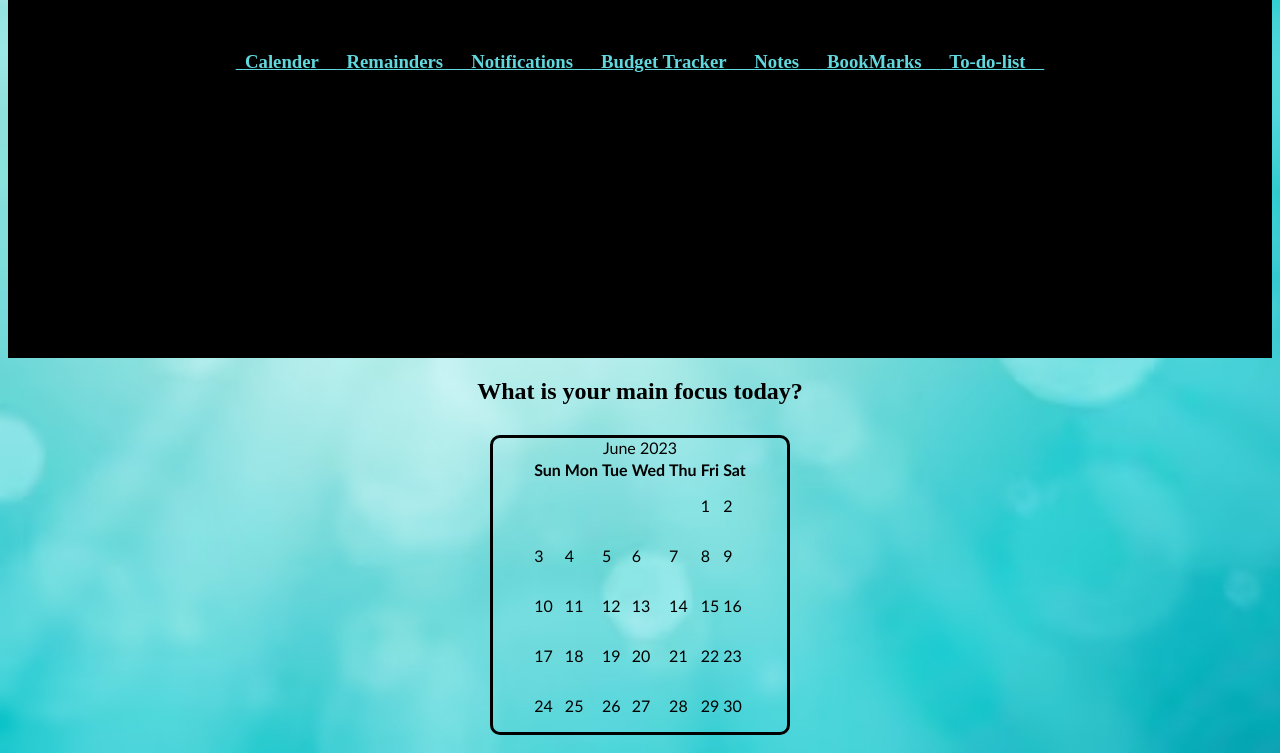
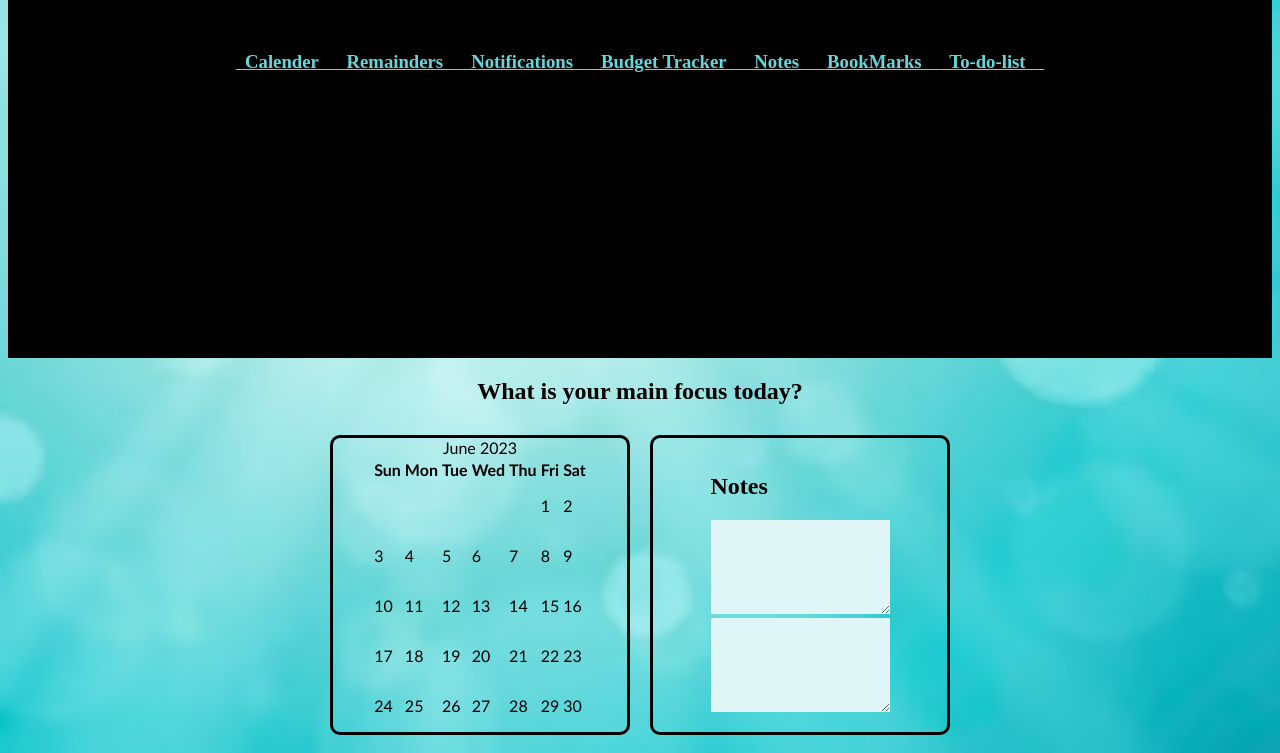
Before and after one commit to NavyaBattu201/NavyaBattu201.github.io, a plain HTML site: page maincode.html in a window 1280 px wide. Shown: the part 450-1203 px from the top of the page. Drawn offline with Linux system fonts and the light colour scheme.

Commit message:
Added notes

```diff
--- a/maincode.html
+++ b/maincode.html
@@ -53,7 +53,7 @@
             <h2 style="color: rgb(0, 0, 0); text-align: center;">What is your main focus today?</h2>
         </div>
         <div>
-            <div class="flexboxcontainer">
+        <div class="flexboxcontainer">
                 <div class="items flexboxitem1">
                 <table class="table1">
                     <caption class="tablecaption">June 2023</caption>
@@ -116,8 +116,23 @@
                         </tr>
                     </tbody>
                 </table>
-            </div>
-            </div>
+                </div>
+                <div class="items flexboxitem2">
+                    <section  id="notes" class="notes-container">
+                        <div>
+                            <h2>Notes</h2>
+                        </div>
+                        <div>
+                            <textarea class="boxes" rows="6" placeholder="Please enter your feedback">
+                            </textarea>
+                        </div>
+                        <div>
+                            <textarea class="boxes" rows="6" cols="auto" placeholder="Please enter your feedback">
+                            </textarea>
+                        </div>
+                    </section>
+                 </div>
+        </div>
 
     </section>
     </main>
--- a/styles.css
+++ b/styles.css
@@ -83,3 +83,21 @@
       font-family: 'Gill Sans', 'Gill Sans MT', Calibri, 'Trebuchet MS', sans-serif;
 
   }
+  /* notes */
+.flexboxitem2{
+    display: flex;
+    justify-content: center;
+    align-items: center;
+    min-height: 100px;
+    position: relative;
+ }
+ section.notes-container{
+   display: flex;
+   flex-direction: column;
+   justify-content: center;
+   border: #000;
+ }
+ .boxes{
+   background-color: rgb(223, 245, 246);
+   border: rgb(0, 0, 0);
+ }
```
